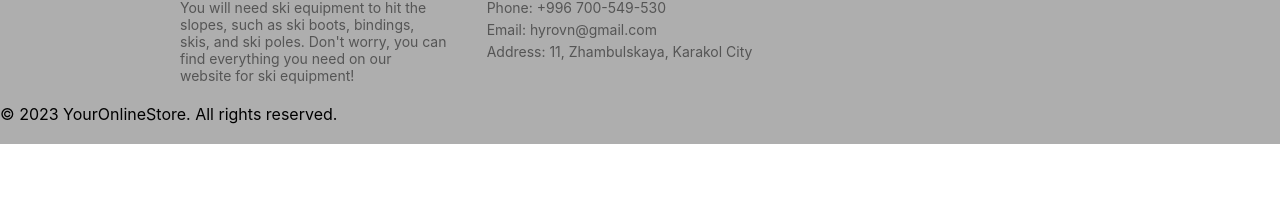
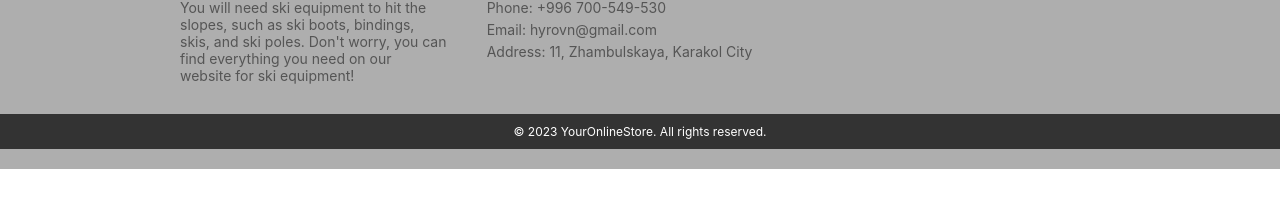
Before and after one commit to nasyr09khyrov/diploma-1, a React (Create React App) app: page / in a window 1280 px wide. Shown: the part 318-517 px from the top of the page. Built offline with nearby package versions, Linux system fonts and the light colour scheme; no server answers; the database is empty.

Commit message:
zhange class nam e Footer for footer

```diff
--- a/src/components/Footer/Footer.css
+++ b/src/components/Footer/Footer.css
@@ -75,6 +75,7 @@
     color: #fff;
     font-size: 12px;
     text-align: center;
+    margin-top: 10px;
   }
   .footer-title {
     font-size: 2em;
--- a/src/components/Footer/Footer.js
+++ b/src/components/Footer/Footer.js
@@ -43,7 +43,7 @@ export default function Footer() {
           </div>
         </div>
       </div>
-      <div className="Footer-bottom">
+      <div className="footer-bottom">
         <p>© 2023 YourOnlineStore. All rights reserved.</p>
       </div>
     </div>
```
